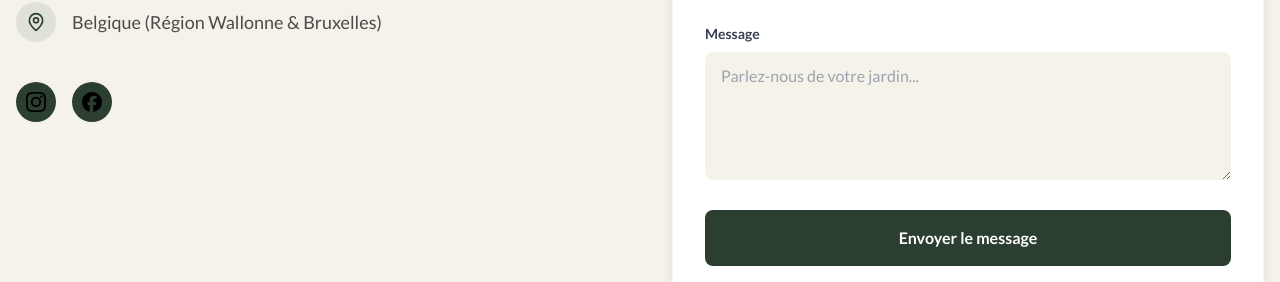
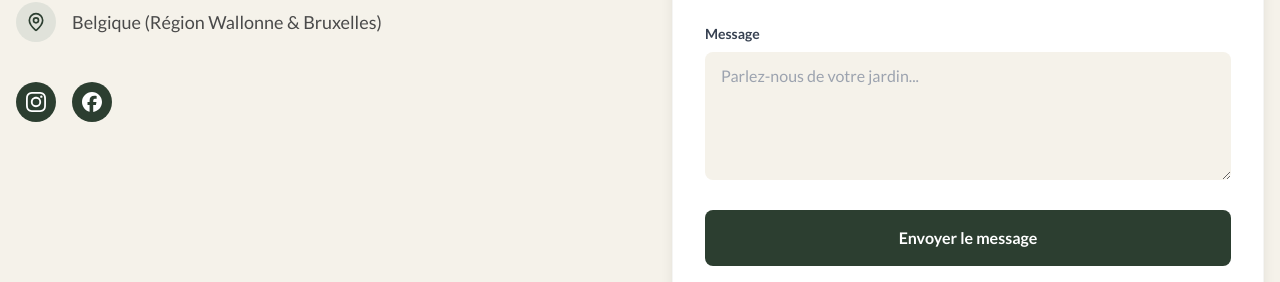
Before and after one commit to htdev-clients/luscinia, a Jekyll site: the page built from contact.html, in a window 1280 px wide. Shown: the part 466-748 px from the top of the page. Built offline with Jekyll 4.4.1, drawn with Linux system fonts in a browser that asks for light colours; nearby versions of some CDN libraries; some web fonts are replaced.

Commit message:
social media icons white

```diff
--- a/contact.html
+++ b/contact.html
@@ -34,10 +34,10 @@ title: Contact
             <div class="mt-10 flex space-x-4">
                 <!-- Social Placeholders -->
                 <a href="#" class="w-10 h-10 bg-earth-dark rounded-full flex items-center justify-center hover:bg-clay transition">
-                    <img src="{{ site.baseurl }}/images/icons/instagram.svg" class="w-5 h-5" alt="Instagram">
+                    <img src="{{ site.baseurl }}/images/icons/instagram.svg" class="w-5 h-5 brightness-0 invert" alt="Instagram">
                 </a>
                 <a href="#" class="w-10 h-10 bg-earth-dark rounded-full flex items-center justify-center hover:bg-clay transition">
-                    <img src="{{ site.baseurl }}/images/icons/facebook.svg" class="w-5 h-5" alt="Facebook">
+                    <img src="{{ site.baseurl }}/images/icons/facebook.svg" class="w-5 h-5 brightness-0 invert" alt="Facebook">
                 </a>
             </div>
         </div>
```
